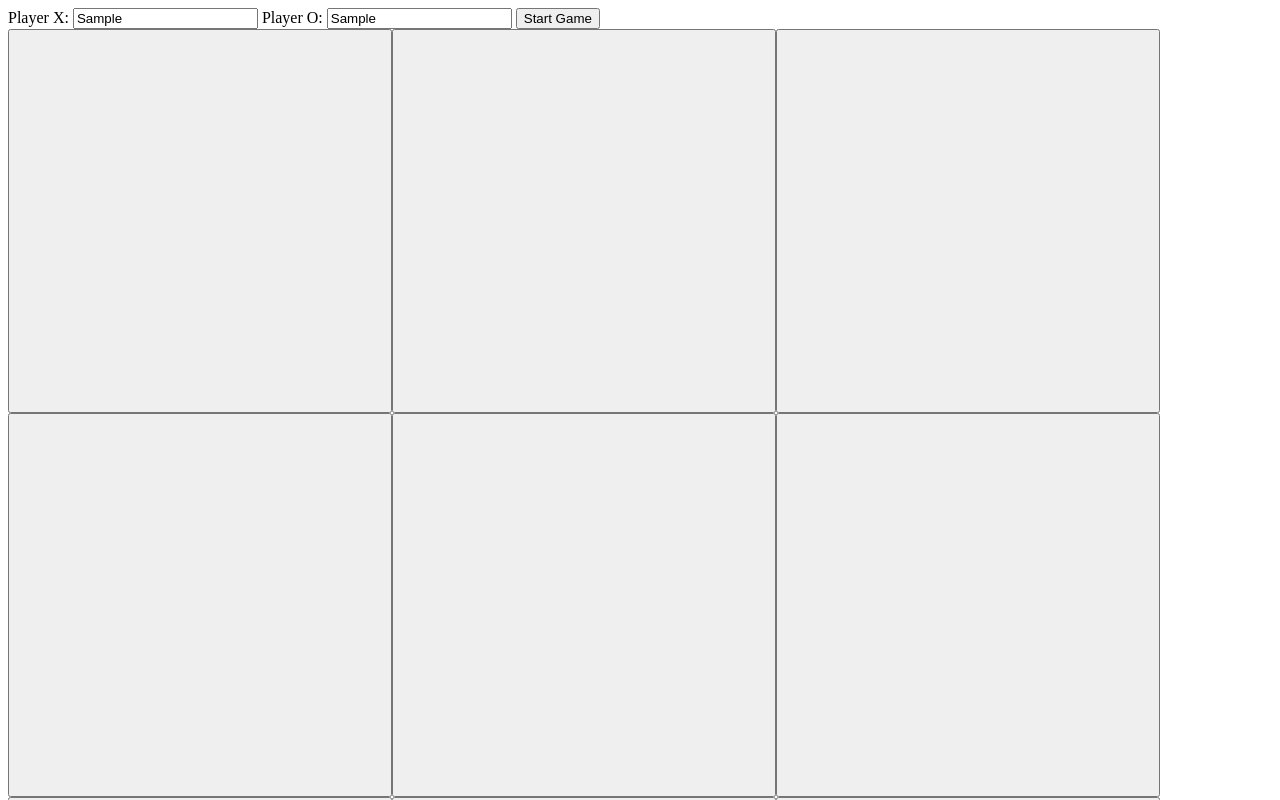
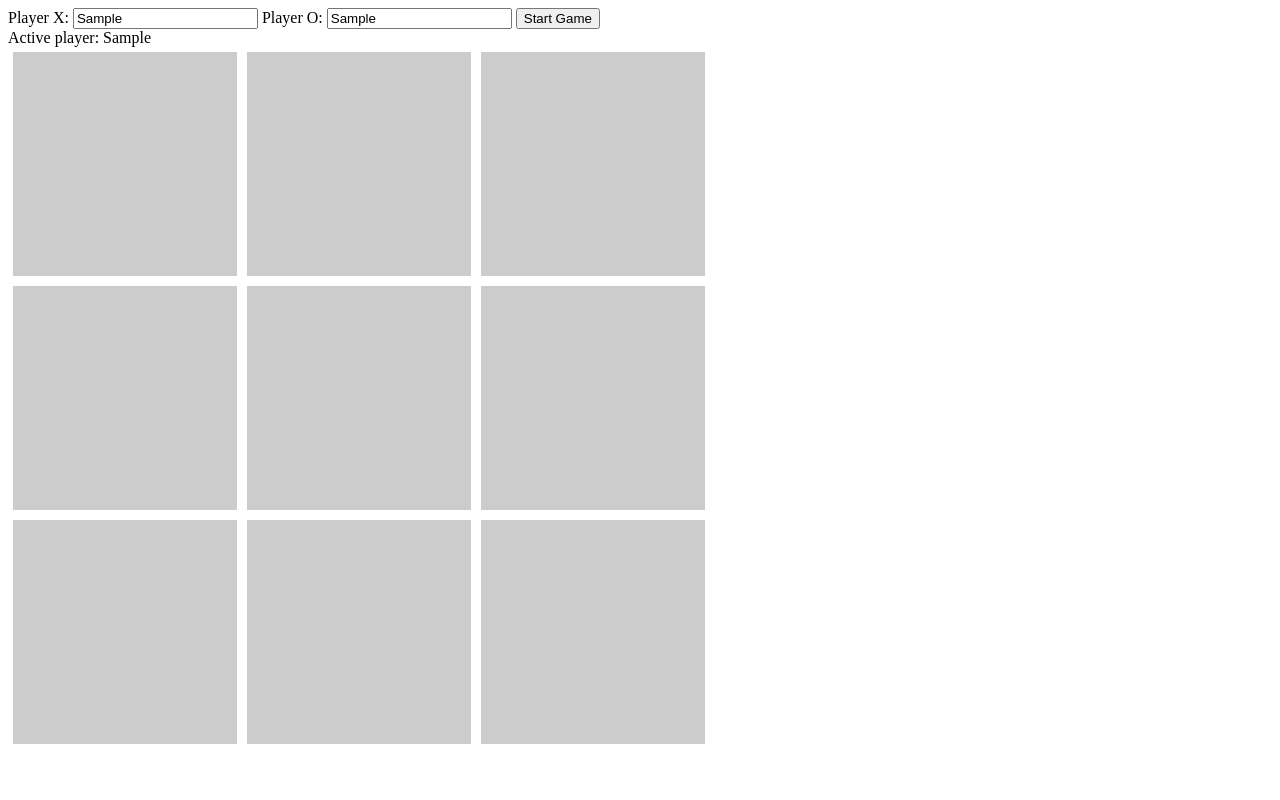
Before and after one commit to khhuang7/top-js-tic-tac-toe, a plain HTML site: page index.html in a window 1280 px wide. Both pictures are taken after typing "Sample", "Sample" into the empty fields and a click on the button "Start Game". Shown: the top 800 px of the page. Drawn offline with Linux system fonts and the light colour scheme.

Commit message:
Disable buttons after click and display active player

```diff
--- a/app.js
+++ b/app.js
@@ -118,6 +118,8 @@ function GameController() {
     activePlayer = (activePlayer === player1) ? player2 : player1;
   }
 
+  const getActivePlayer = () => activePlayer.getName();
+
   const printNewRound = () => {
     grid = gameboard.printGrid();
     return grid;
@@ -205,7 +207,8 @@ function GameController() {
     printNewRound,
     playRound,
     checkGameOver,
-    startGame
+    startGame,
+    getActivePlayer
   }
 }
 
@@ -256,6 +259,7 @@ function ScreenController() {
   const playerXName = document.getElementById("playerX");
   const playerOName = document.getElementById("playerO");
   const startBtn = document.getElementById("start-btn");
+  const activePlayerName = document.getElementById("active-player");
   const game = GameController();
 
   // start game on button click with player 1 and player 2 names
@@ -264,6 +268,11 @@ function ScreenController() {
     console.log(`X: ${playerXName.value}, O: ${playerOName.value}`);
     game.startGame(playerXName.value, playerOName.value);
     render();
+  }
+
+  // print active player name
+  const updateActivePlayer = () => {
+    activePlayerName.textContent = game.getActivePlayer();
   }
 
   // render (print a new line for each row, print a new button for each cell)
@@ -289,6 +298,7 @@ function ScreenController() {
           case "O":
             console.log("symbol");
             button.textContent = grid[i][j];
+            button.disabled = true;
             break;
         }
 
@@ -296,6 +306,7 @@ function ScreenController() {
       }
       gameboardDiv.append(row);
     }
+    updateActivePlayer();
   }
 
   // play a round if a valid button (empty cell) on the board is clicked
@@ -316,7 +327,6 @@ function ScreenController() {
 ScreenController();
 
 /* TO DO:
-- Cell button styling
 - Active player display
 - Game over display
 - Restart button
--- a/index.html
+++ b/index.html
@@ -14,6 +14,9 @@
     <input type="text" id="playerO">
     <button type="submit" id="start-btn">Start Game</button>
   </form>
+
+  <div>Active player: <span id="active-player"></span></div>
+
   <div id="gameboard"></div>
 
   <script src="./app.js"></script>
--- a/styles.css
+++ b/styles.css
@@ -1,5 +1,5 @@
 :root {
-  --cell-size: 30vw;
+  --cell-size: 28vmin;
 }
 
 .row {
@@ -10,4 +10,19 @@
   box-sizing: border-box;
   width: var(--cell-size);
   height: var(--cell-size);
+  border-radius: 0px;
+  margin: 5px;
+  border: none;
+  font-size: 4rem;
+  cursor: pointer;
 }
+
+.cell:disabled {
+  cursor: auto;
+  color: black;
+}
+
+.cell,
+.cell:disabled {
+  background-color: #ccc;
+}
```
